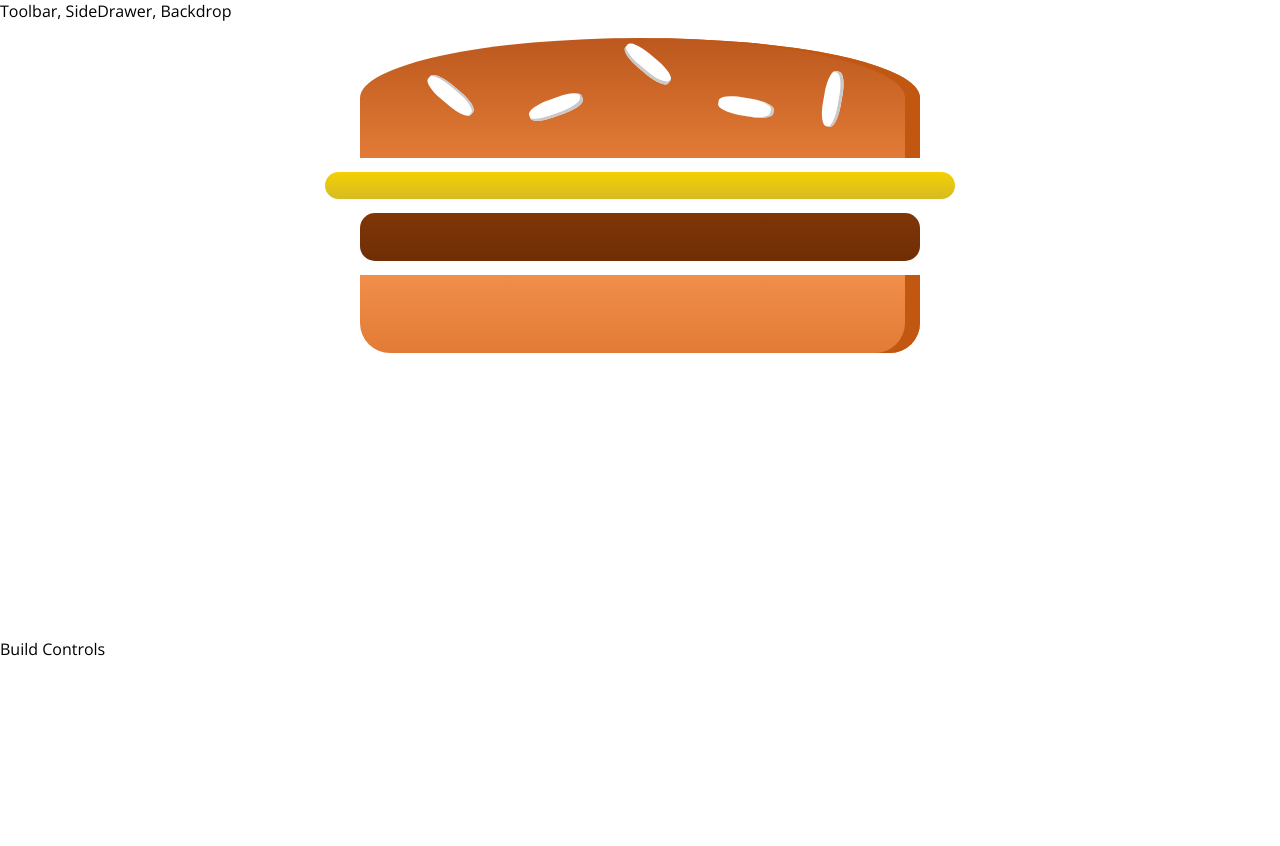
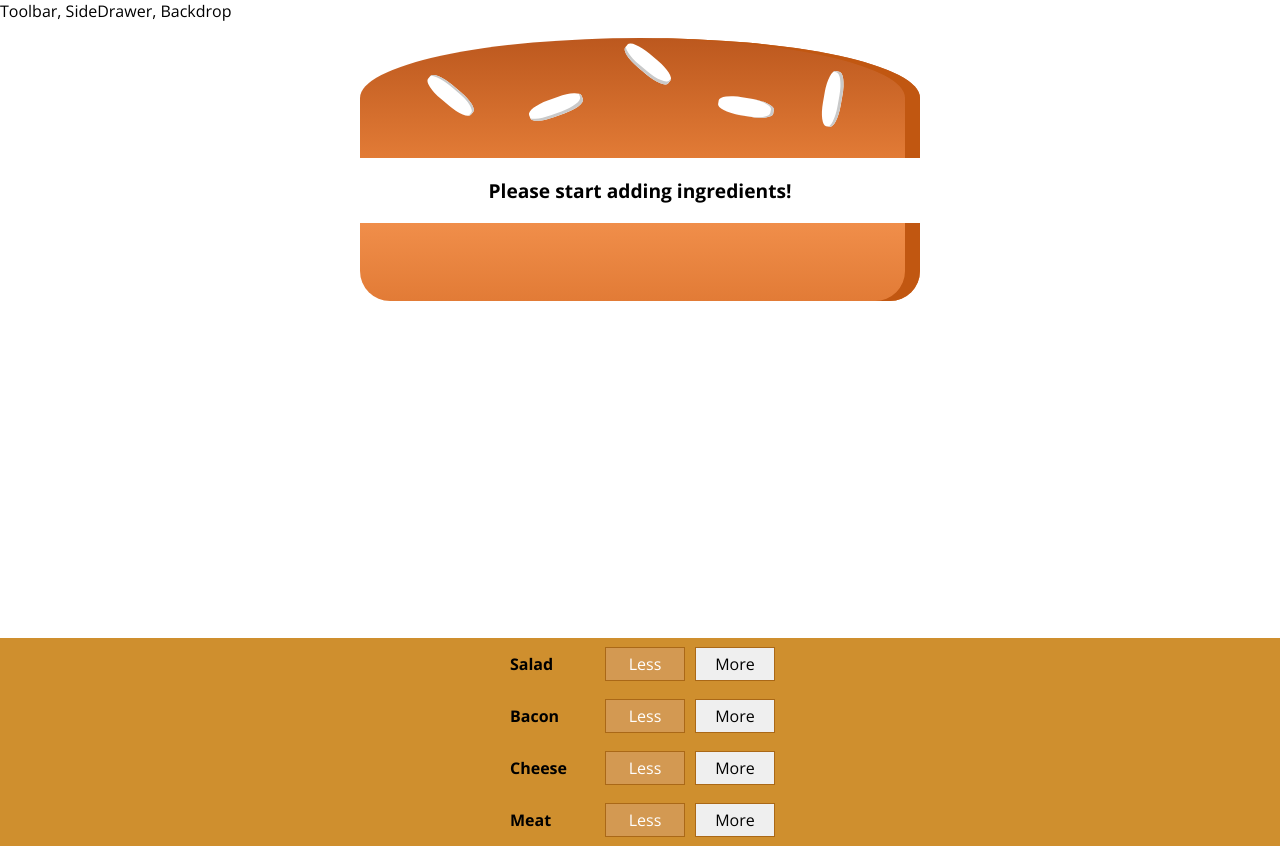
Before and after one commit to maksymmukanovskyi/react-burger-app, a React (Create React App) app: page / in a window 1280 px wide. Before the commit the page ends 800 px from the top, so only its background shows below. Built offline with nearby package versions, Linux system fonts and the light colour scheme.

Commit message:
added controls

```diff
--- a/package.json
+++ b/package.json
@@ -8,7 +8,6 @@
     "@testing-library/user-event": "^12.5.0",
     "axios": "^0.21.1",
     "json-server": "^0.16.3",
-    "prop-types": "^15.7.2",
     "react": "^17.0.1",
     "react-dom": "^17.0.1",
     "react-scripts": "4.0.1",
@@ -22,7 +21,8 @@
     "precommit": "lint-staged",
     "lint": "eslint src/**/*.{js}",
     "lint:fix": "eslint src/**/*.{js} --fix",
-    "lint:format": "prettier src/**/*.{js,jss,css,json} --write"
+    "lint:format": "prettier src/**/*.{js,jss,css,json} --write",
+    "server": "json-server --watch server/db.json --port 3004"
   },
   "eslintConfig": {
     "extends": [
--- /dev/null
+++ b/src/components/Burger/BuildControls/BuildControl/BuildControl.js
@@ -0,0 +1,16 @@
+import React from 'react';
+import classes from './BuildControl.module.css';
+
+const buildControl = props => (
+  <div className={classes.BuildControl}>
+    <div className={classes.Label}>{props.label}</div>
+    <button className={classes.Less} type="button">
+      Less
+    </button>
+    <button className={classes.MOre} type="button">
+      More
+    </button>
+  </div>
+);
+
+export default buildControl;
--- /dev/null
+++ b/src/components/Burger/BuildControls/BuildControl/BuildControl.module.css
@@ -0,0 +1,56 @@
+.BuildControl {
+    display: flex;
+    justify-content: space-between;
+    align-items: center;
+    margin: 5px 0;
+}
+
+.BuildControl button {
+    display: block;
+    font: inherit;
+    padding: 5px;
+    margin: 0 5px;
+    width: 80px;
+    border: 1px solid #AA6817;
+    cursor: pointer;
+    outline: none;
+}
+
+.BuildControl button:disabled {
+    background-color: #AC9980;
+    border: 1px solid #7E7365;
+    color: #ccc;
+    cursor: default;
+}
+
+.BuildControl button:hover:disabled {
+    background-color: #AC9980;
+    color: #ccc;
+    cursor: not-allowed;
+}
+
+.Label {
+    padding: 10px;
+    font-weight: bold;
+    width: 80px;
+}
+
+.BuildControl .Less {
+    background-color: #D39952;
+    color: white;
+}
+
+.BuildControl .More {
+    background-color: #8F5E1E;
+    color: white;
+}
+
+.BuildControl .Less:hover, .BuildControl .Less:active {
+    background-color: #DAA972;
+    color: white;
+}
+
+.BuildControl .More:hover,.BuildControl .More:active {
+    background-color: #99703F;
+    color: white;
+}
--- /dev/null
+++ b/src/components/Burger/BuildControls/BuildControls.js
@@ -0,0 +1,23 @@
+import React from 'react';
+import classes from './BuildControls.module.css';
+import BuildControl from './BuildControl/BuildControl';
+
+const controls = [
+  { label: 'Salad', type: 'salad' },
+  { label: 'Bacon', type: 'bacon' },
+  { label: 'Cheese', type: 'cheese' },
+  { label: 'Meat', type: 'meat' },
+];
+
+// eslint-disable-next-line no-unused-vars
+const buildControls = props => {
+  return (
+    <div className={classes.BuildControls}>
+      {controls.map(ctrl => (
+        <BuildControl key={ctrl.label} label={ctrl.label} />
+      ))}
+    </div>
+  );
+};
+
+export default buildControls;
--- /dev/null
+++ b/src/components/Burger/BuildControls/BuildControls.module.css
@@ -0,0 +1,9 @@
+.BuildControls {
+    width: 100%;
+    background-color: #CF8F2E;
+    display: flex;
+    flex-flow: column;
+    align-items: center;
+    box-shadow: 0 2px 1px #ccc;
+    margin: auto;
+}
--- a/src/components/Burger/Burger.js
+++ b/src/components/Burger/Burger.js
@@ -4,11 +4,25 @@
 
 // eslint-disable-next-line no-unused-vars
 const burger = props => {
+  let transformedIngredients = Object.keys(props.ingredients)
+    .map(igKey => {
+      return [...Array(props.ingredients[igKey])].map((_, i) => {
+        // eslint-disable-next-line react/no-array-index-key
+        return <BurgerIngredient key={igKey + i} type={igKey} />;
+      });
+    })
+    .reduce((arr, el) => {
+      return arr.concat(el);
+    }, []);
+
+  if (transformedIngredients.length === 0) {
+    transformedIngredients = <p>Please start adding ingredients!</p>;
+  }
+
   return (
     <div className={classes.Burger}>
       <BurgerIngredient type="bread-top" />
-      <BurgerIngredient type="cheese" />
-      <BurgerIngredient type="meat" />
+      {transformedIngredients}
       <BurgerIngredient type="bread-buttom" />
     </div>
   );
--- a/src/containers/BurgerBuilder/BurgerBuilder.js
+++ b/src/containers/BurgerBuilder/BurgerBuilder.js
@@ -1,15 +1,24 @@
 import React, { Component } from 'react';
 import Aux from '../../hoc/Auxiliary';
 import Burder from '../../components/Burger/Burger';
+import BuildControls from '../../components/Burger/BuildControls/BuildControls';
 
 class BurgerBuilder extends Component {
-  state = {};
+  state = {
+    ingredients: {
+      salad: 0,
+      bacon: 0,
+      cheese: 0,
+      meat: 0,
+    },
+  };
 
   render() {
+    const { ingredients } = this.state;
     return (
       <Aux>
-        <Burder />
-        <div>Build Controls</div>
+        <Burder ingredients={ingredients} />
+        <BuildControls />
       </Aux>
     );
   }
```
Also changed, not shown: 2 other files (tests, documents, lock files or other folders).
